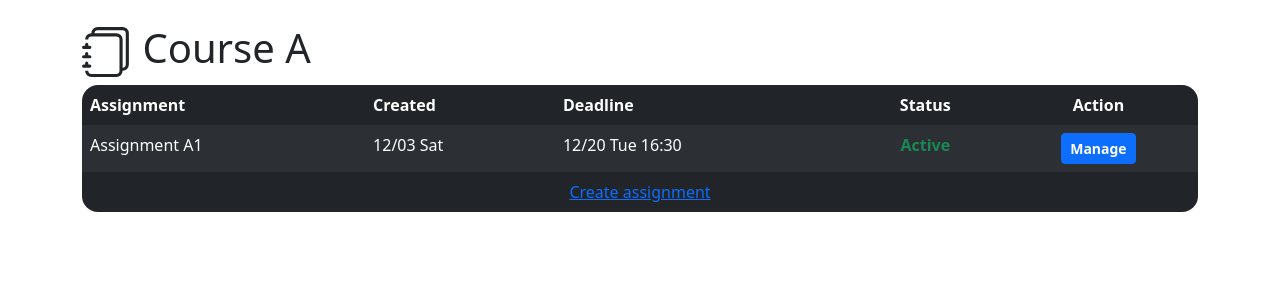
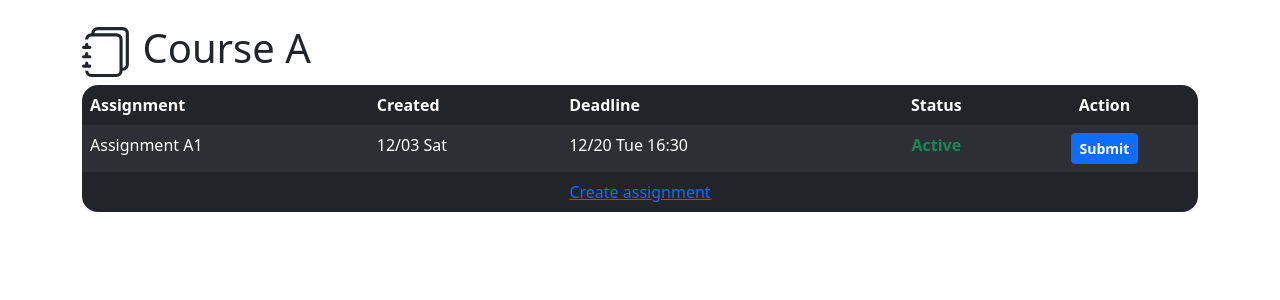
Before and after one commit to yuxiang970813/SEA, a Django app: page /coursework/5 in a window 1280 px wide. Shown: the part 56-356 px from the top of the page. Run offline with Django 4.2, Linux system fonts and the light colour scheme; a user stored in the database is signed in; data comes from the database, SQL or seed files in the repository; both versions use the stored data as it was after the commit.

Commit message:
Fine tune

```diff
--- a/coursework/templates/coursework/assignment_result.html
+++ b/coursework/templates/coursework/assignment_result.html
@@ -174,7 +174,7 @@
         <hr>
         {% endif %}
         {% empty %}
-        No uploaded file available
+        No uploaded file available...
         {% endfor %}
       </div>
     </div>
--- a/coursework/templates/coursework/coursework_view.html
+++ b/coursework/templates/coursework/coursework_view.html
@@ -39,7 +39,8 @@
       <td class="text-center">
       {% if assignment.is_expired %}
         {% if user.status == "Student" %}
-          <a href="{% url 'view_submit_result' assignment.coursework.id assignment.id %}" class="btn btn-success btn-sm fw-bold">
+        <a href="{% url 'view_submit_result' assignment.coursework.id assignment.id %}"
+          class="btn btn-success btn-sm fw-bold">
           View
         </a>
         {% else %}
@@ -54,7 +55,7 @@
       {% else %}
         <a href="{% url 'submit_assignment' assignment.coursework.id assignment.id %}"
           class="btn btn-primary btn-sm fw-bold">
-            Manage
+          Submit
         </a>
       {% endif %}
       </td>
--- a/coursework/templates/coursework/index.html
+++ b/coursework/templates/coursework/index.html
@@ -44,7 +44,7 @@
         {% endif %}
       </td>
       <td class="text-center">
-        {% if assignment.is_expired %}
+      {% if assignment.is_expired %}
         {% if user.status == "Student" %}
         <a href="{% url 'view_submit_result' assignment.coursework.id assignment.id %}"
           class="btn btn-success btn-sm fw-bold">
@@ -60,12 +60,12 @@
           </button>
         </form>
         {% endif %}
-        {% else %}
+      {% else %}
         <a href="{% url 'submit_assignment' assignment.coursework.id assignment.id %}"
           class="btn btn-primary btn-sm fw-bold">
           Submit
         </a>
-        {% endif %}
+      {% endif %}
       </td>
     </tr>
     {% empty %}
```
Also changed, not shown: db.sqlite3. Lines whose indentation alone changed are shown as unchanged.
